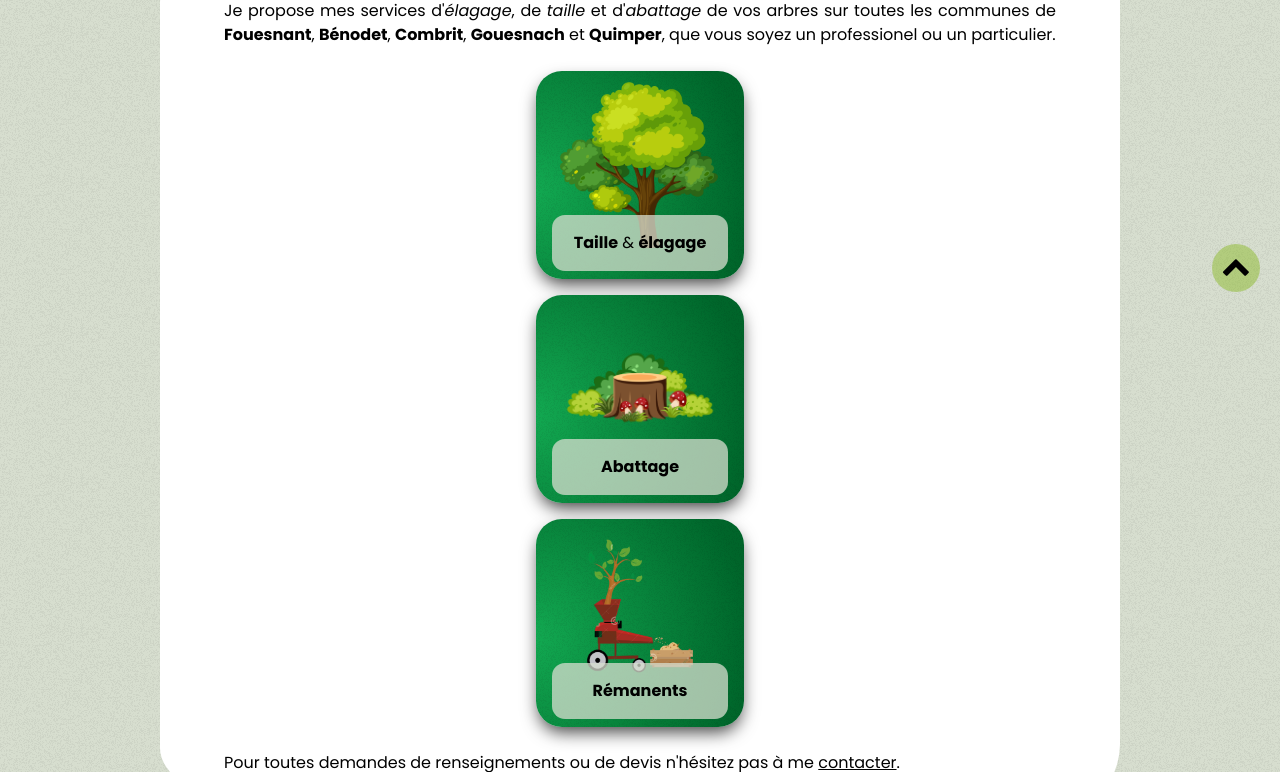
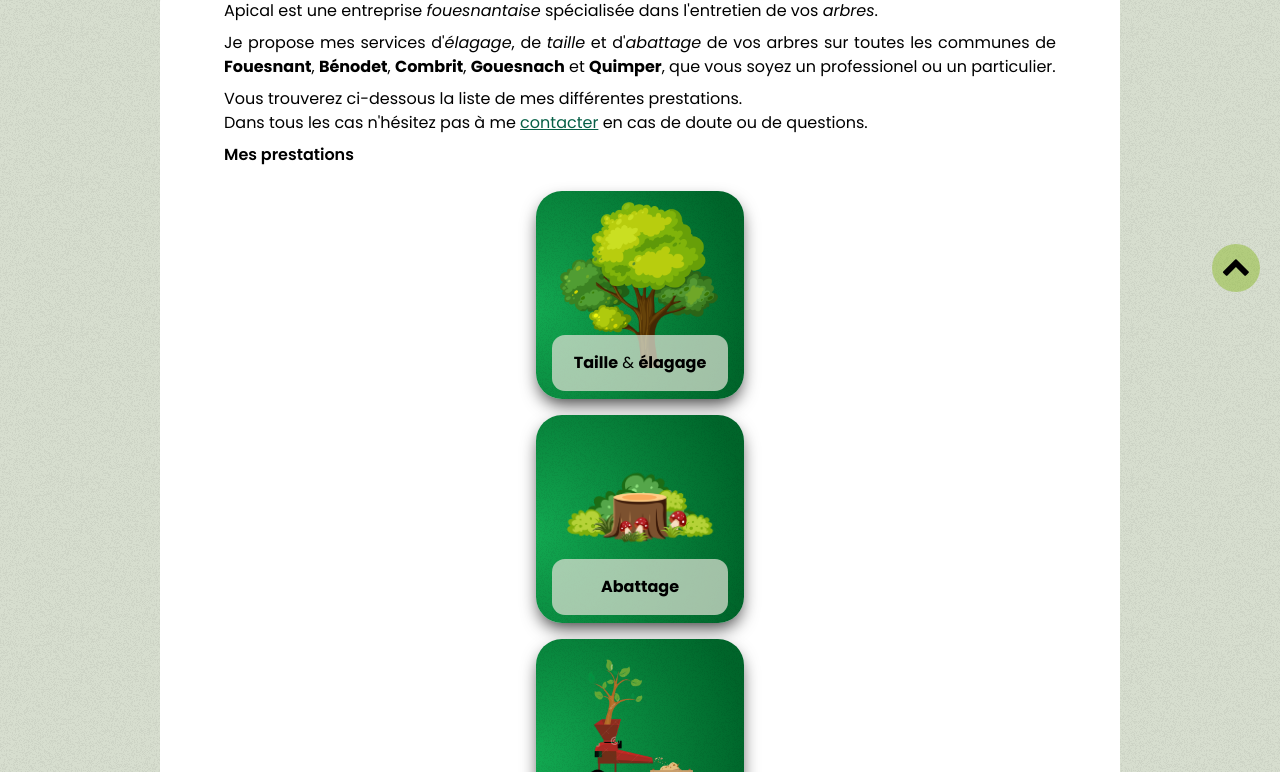
Before and after one commit to Guetso/apical, a Nuxt app: page / in a window 1280 px wide. Shown: the part 488-1260 px from the top of the page. Built offline with nearby package versions, Linux system fonts and the light colour scheme.

Commit message:
enhance introtext

```diff
--- a/components/blocs/IntroMe.vue
+++ b/components/blocs/IntroMe.vue
@@ -1,6 +1,10 @@
 <template>
   <section id="services" class="w-full">
     <h2 class="font-semibold text-xl">Qu'est ce qu'Apical ?</h2>
+    <p class="center my-2 text-justify">
+      Apical est une entreprise <em>fouesnantaise</em> spécialisée dans
+      l'entretien de vos <em>arbres</em>.
+    </p>
     <p class="center my-2 text-justify">
       Je propose mes services d'<em>élagage</em>, de <em>taille</em> et d'<em
         >abattage</em
@@ -11,6 +15,13 @@
       <strong>Quimper</strong>, que vous soyez un professionel ou un
       particulier.
     </p>
+    <p class="center my-2 text-justify">
+      Vous trouverez ci-dessous la liste de mes différentes prestations.<br />
+      Dans tous les cas n'hésitez pas à me
+      <a class="underline text-green-800" href="#contact">contacter</a>
+      en cas de doute ou de questions.
+    </p>
+    <h3 class="font-semibold text-l">Mes prestations</h3>
     <div
       class="flex flex-col sm:flex-row flex-wrap justify-center items-center my-4"
     >
@@ -319,7 +330,7 @@
     </div>
     <p class="center my-2 text-justify">
       Pour toutes demandes de renseignements ou de devis n'hésitez pas à me
-      <a class="underline text-cyan-600" href="#contact">contacter</a>.
+      <a class="underline text-green-800" href="#contact">contacter</a>.
     </p>
     <ModalInfos v-if="isModalOpen" />
   </section>
```
